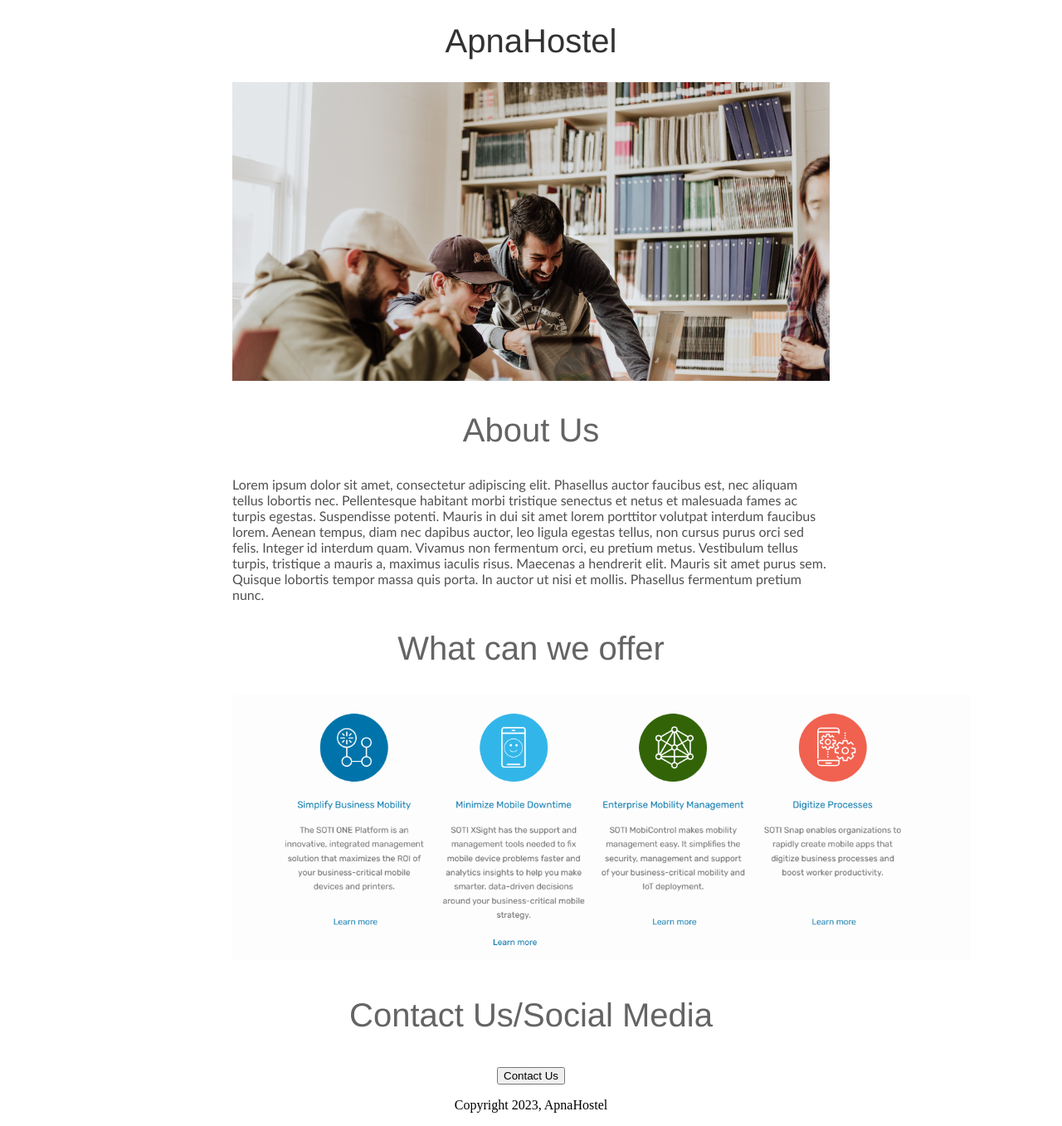
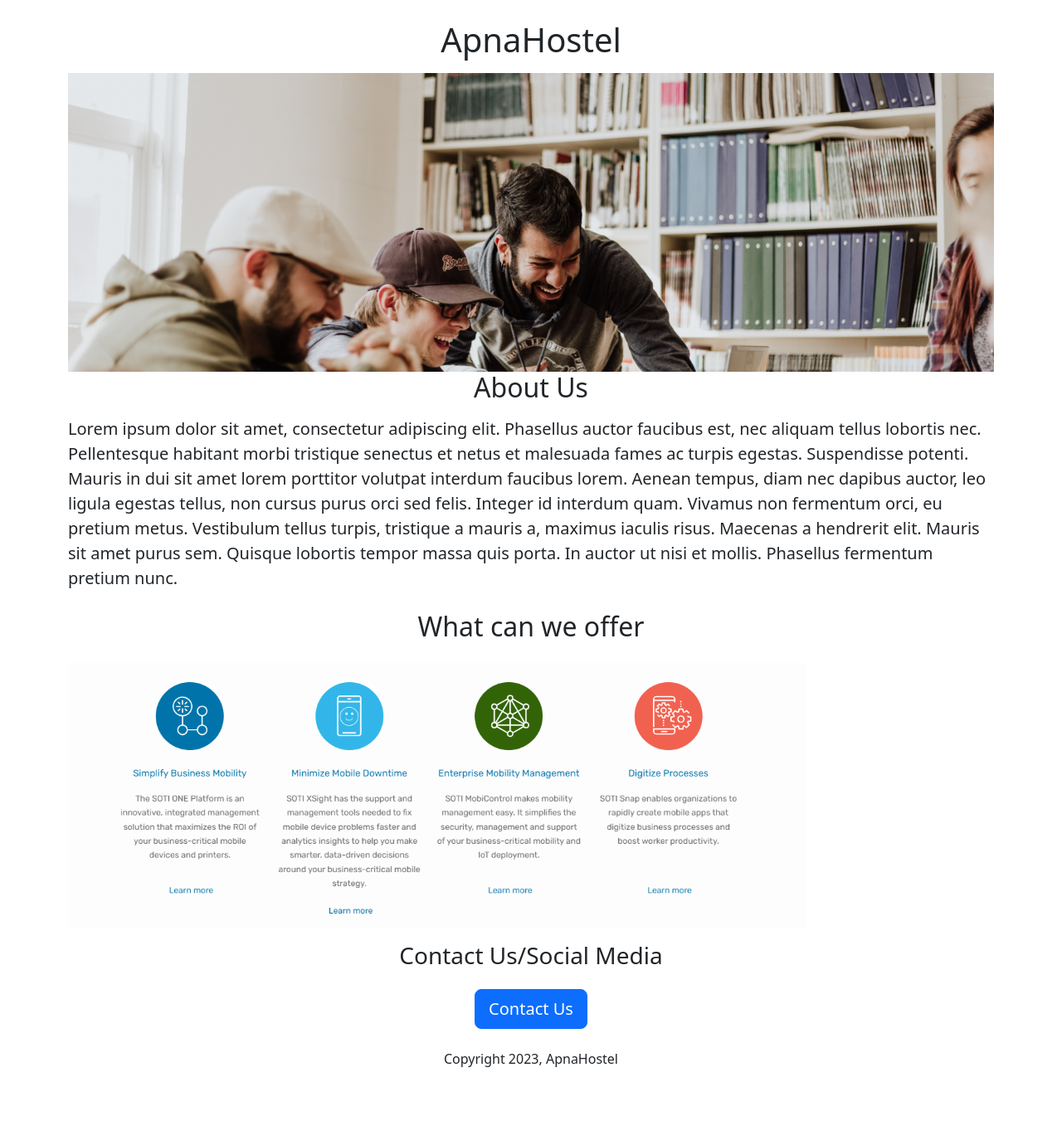
Before and after one commit to anuj-980/apnahostel-website-v2, a Flask app: page / in a window 1280 px wide. Shown: the whole page at 83% size. After the commit the page ends 1286 px from the top, so only its background shows below. Run offline with Flask 3, Linux system fonts and the light colour scheme.

Commit message:
added bootstrap

```diff
--- a/templates/home.html
+++ b/templates/home.html
@@ -4,72 +4,41 @@
     <title>
       ApnaHostel
     </title>
+    <meta charset="utf-8">
+    <meta name="viewport" content="width=device-width, initial-scale=1">
+    <link href="https://cdn.jsdelivr.net/npm/bootstrap@5.3.1/dist/css/bootstrap.min.css" rel="stylesheet" integrity="sha384-4bw+/aepP/YC94hEpVNVgiZdgIC5+VKNBQNGCHeKRQN+PtmoHDEXuppvnDJzQIu9" crossorigin="anonymous">
+
     <style>
-      h1{
-        font-size: 40px;
-        font-family: helvetica;
-        font-weight: normal;
-        color: rgb(50, 50, 50);
-        text-align: center;
-      }
-
       #banner{
+        height: 360px;
         width: 100%;
-        height: 360px;
         object-fit: cover;
       }
-
-      h2{
-        font-size: 40px;
-        font-family: helvetica;
-        font-weight: normal;
-        color: rgb(100, 100, 100);
-        text-align: center;
-      }
-
-      .bodytext{
-        font-family: Calibri;
-        color: rgb(80, 80, 80);
-      }
-
-      h3{
-        font-size: 40px;
-        font-family: helvetica;
-        font-weight: normal;
-        color: rgb(100, 100, 100);
-        text-align: center;
-      }
-
-      #container{
-        max-width: 720px;
-        margin: 0 auto;
-      }
-
-
     </style>
   </head>
   <body>
-    <div id="container">
-      <h1>
+    <div class="container">
+      <h1 class="text-center mt-4 mb-3">
         ApnaHostel
       </h1>
-      <img id="banner" src="https://apnahostel-website--anujsrivastava9.repl.co/static/banner.jpg">
-      <h2>
+      <img class="img-fluid" id="banner" src="https://apnahostel-website--anujsrivastava9.repl.co/static/banner.jpg">
+
+      <h2 class="text-center">
         About Us
       </h2>
-      <p class="bodytext">
+      <p class="lead mt-3 mb-4">
         Lorem ipsum dolor sit amet, consectetur adipiscing elit. Phasellus auctor faucibus est, nec aliquam tellus lobortis nec. Pellentesque habitant morbi tristique senectus et netus et malesuada fames ac turpis egestas. Suspendisse potenti. Mauris in dui sit amet lorem porttitor volutpat interdum faucibus lorem. Aenean tempus, diam nec dapibus auctor, leo ligula egestas tellus, non cursus purus orci sed felis. Integer id interdum quam. Vivamus non fermentum orci, eu pretium metus. Vestibulum tellus turpis, tristique a mauris a, maximus iaculis risus. Maecenas a hendrerit elit. Mauris sit amet purus sem. Quisque lobortis tempor massa quis porta. In auctor ut nisi et mollis. Phasellus fermentum pretium nunc.
       </p>
-      <h2>
+      <h2 class="text-center mt-3 mb-4">
         What can we offer
       </h2>
       <img src="https://apnahostel-website--anujsrivastava9.repl.co/static/banner2.png" height="320px" >
-      <h3>
+      <h3 class="text-center mt-3 mb-4">
         Contact Us/Social Media
       </h3>
-      <div style='text-align: center';>
-      <button>Contact Us</button>
-        <p>Copyright 2023, ApnaHostel</p>
+      <div class="text-center">
+      <button type="button" class="btn btn-primary btn-lg">Contact Us</button>
+        <p class="mt-4">Copyright 2023, ApnaHostel</p>
       </div>
   </body>
 </html>
```
